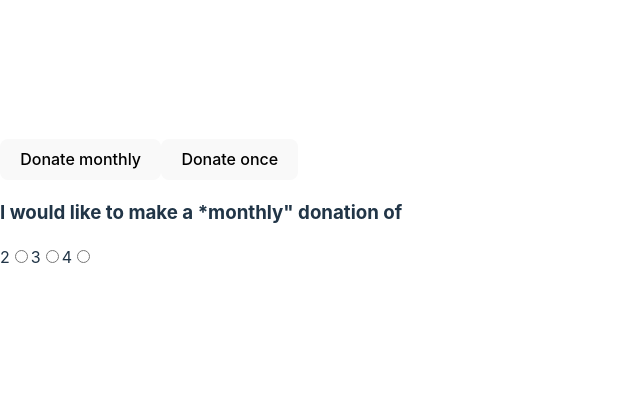
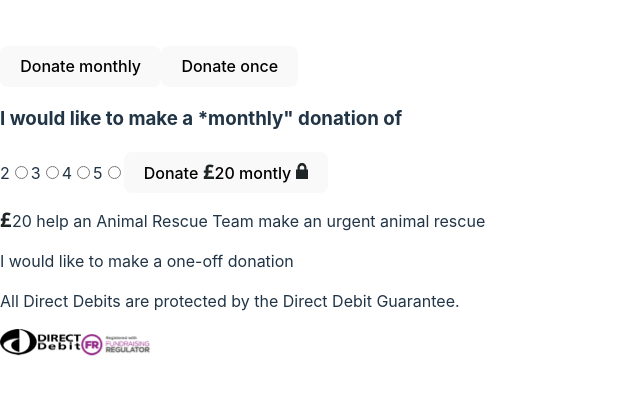
Before and after one commit to luisfilipe21/intern_test, a React (Vite) app: page / in a window 1280 px wide. Shown: the part 196-590 px from the top of the page, without its empty margins (0-640 px from the left). Built offline with nearby package versions, Linux system fonts and the light colour scheme.

Commit message:
feat: base structure ready

```diff
--- a/src/App.jsx
+++ b/src/App.jsx
@@ -1,12 +1,18 @@
-import { useState } from "react"
+import { useState } from "react";
+import visa from "./assets/visa-logo.png";
+import debit from "./assets/direct-debit.png";
+import fundraising from "./assets/fundraising-logo.png";
+import masterCard from "./assets/mastercard-logo.png";
+import paypal from "./assets/paypal-logo.png";
+import pound from "./assets/pound.svg";
+import secure from "./assets/secure.svg";
+import selected from "./assets/selected.svg";
 
 function App() {
 
-  const [donateValue, setDonateValue] = useState();
+  const [donateValue, setDonateValue] = useState(20);
 
-  const handleInput = (e) => {
-    setDonateValue(e.target.value)
-  }
+  console.log(donateValue)
 
   return (
     <section className="container">
@@ -25,7 +31,7 @@ function App() {
           </h3>
 
           <div>
-            <form onChange={handleInput} >
+            <form onChange={(e) => setDonateValue(e.target.value)} >
 
               <label htmlFor="">
                 2
@@ -33,16 +39,41 @@ function App() {
               </label>
 
               <label htmlFor="">3
-              <input type="radio" name="donation" value="2" />
+                <input type="radio" name="donation" value="3" />
               </label>
 
               <label htmlFor="">
                 4
-              <input type="radio" name="donation" value="2" />
+                <input type="radio" name="donation" value="4" />
               </label>
+              <label htmlFor="">
+                5
+                <input type="radio" name="donation" value="5" />
+              </label>
+
+              <button type="submit">Donate <img src={pound} />{donateValue} montly <img src={secure} alt="" /></button>
+
             </form>
+
+            <div>
+              <p>
+                <img src={pound} />{donateValue} help an Animal Rescue Team make an urgent animal rescue
+              </p>
+            </div>
           </div>
+          <div>
+            <div>
 
+              <p>I would like to make a one-off donation</p>
+            </div>
+
+            <div>
+        <p>All Direct Debits are protected by the Direct Debit Guarantee.</p>
+        <img src={debit} alt="" />
+        <img src={fundraising} alt="" />
+            </div>
+
+          </div>
         </div>
       </div>
     </section>
```
